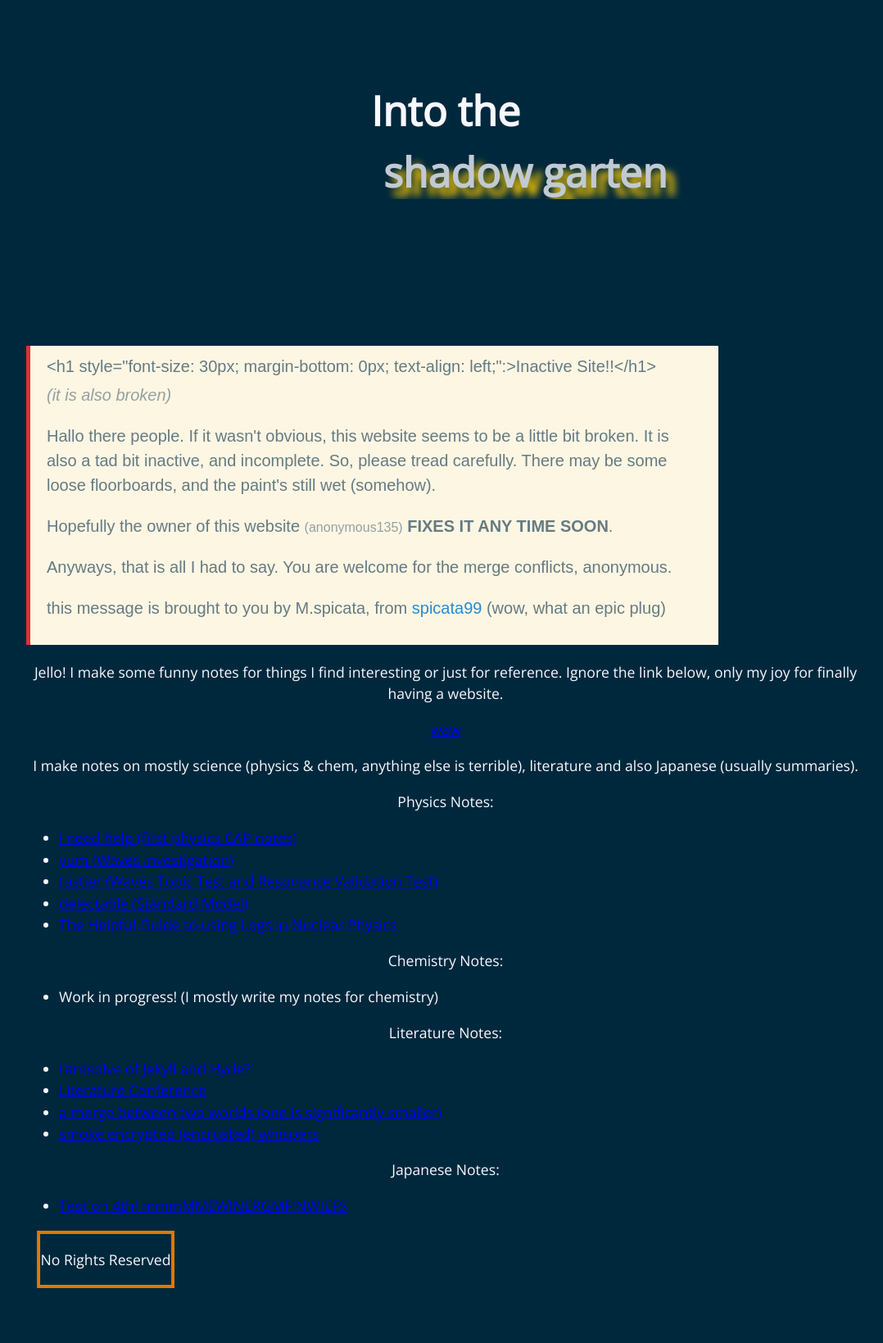
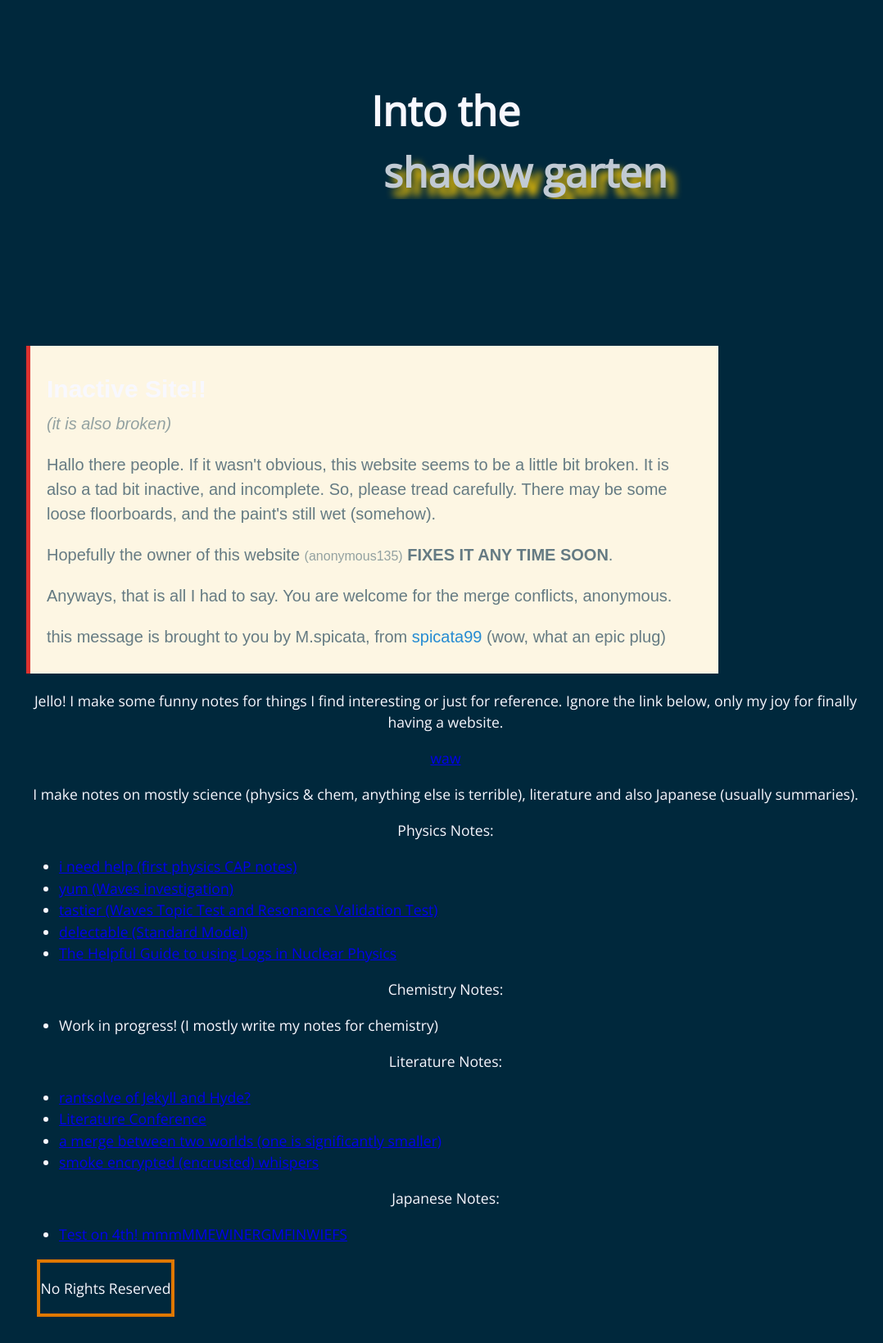
Before and after one commit to anonymoof1528/the-shadow-garten, a Jekyll site: the page built from index.md, in a window 1280 px wide. Shown: the whole page at 82% size, without its empty margins (96-1174 px from the left). Built offline with Jekyll 4.4.1, drawn with Linux system fonts in a browser that asks for light colours; before the commit the page ends 1604 px from its top, so only the background shows below that.

Commit message:
Update index.md

```diff
--- a/index.md
+++ b/index.md
@@ -3,7 +3,7 @@ title: Into the <div class="container"><div><span>shadow garten</span><span>shad
 ---
 
 <blockquote style="background-color: #fdf6e3; max-width: 40em; padding: 0.5em 1em; border-left: 5px solid #dc322f; font-family: sans-serif; color: #657b83; font-size: 20px">
-  <h1 style="font-size: 30px; margin-bottom: 0px; text-align: left;":>Inactive Site!!</h1>
+  <h1 style="font-size: 30px; margin-bottom: 0px; text-align: left;">Inactive Site!!</h1>
   <p style="text-align: left; margin-top: 5px; color: #93a1a1;"><em>
     (it is also broken)
     </em></p>
```
